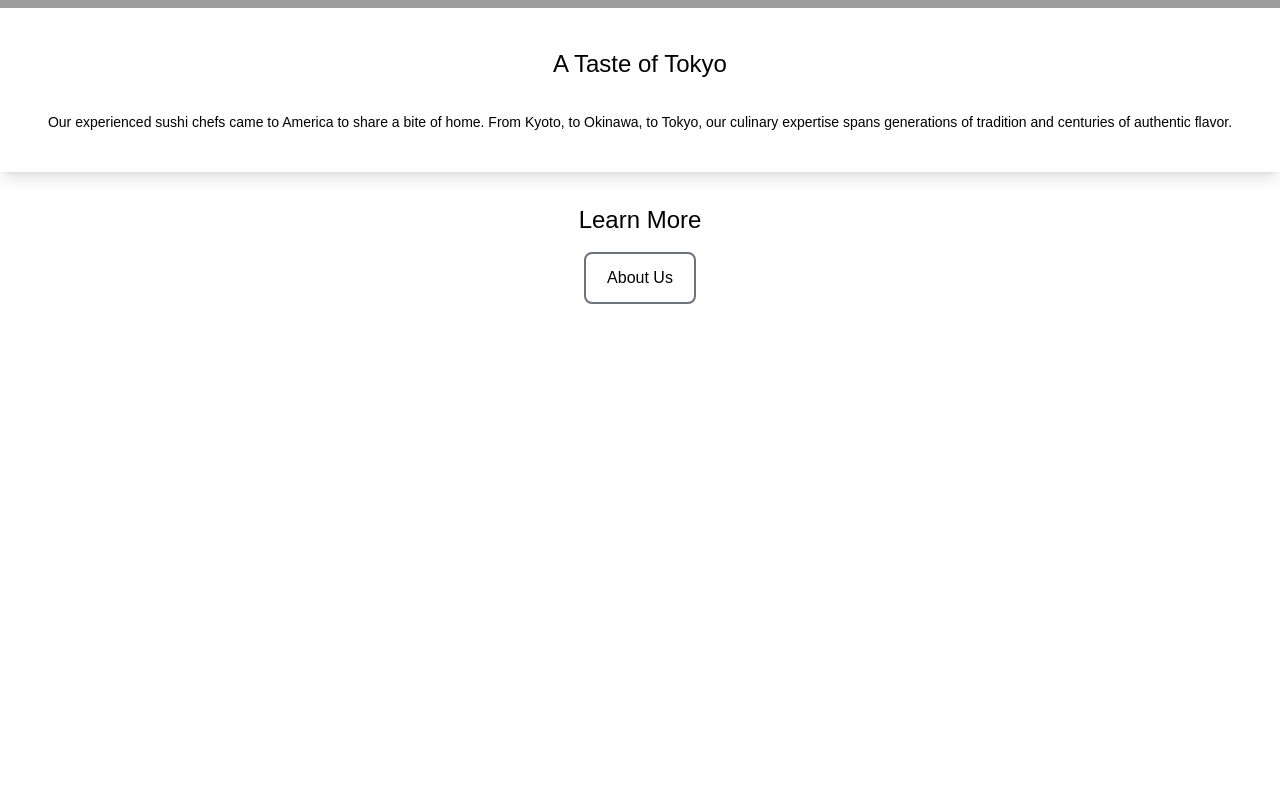
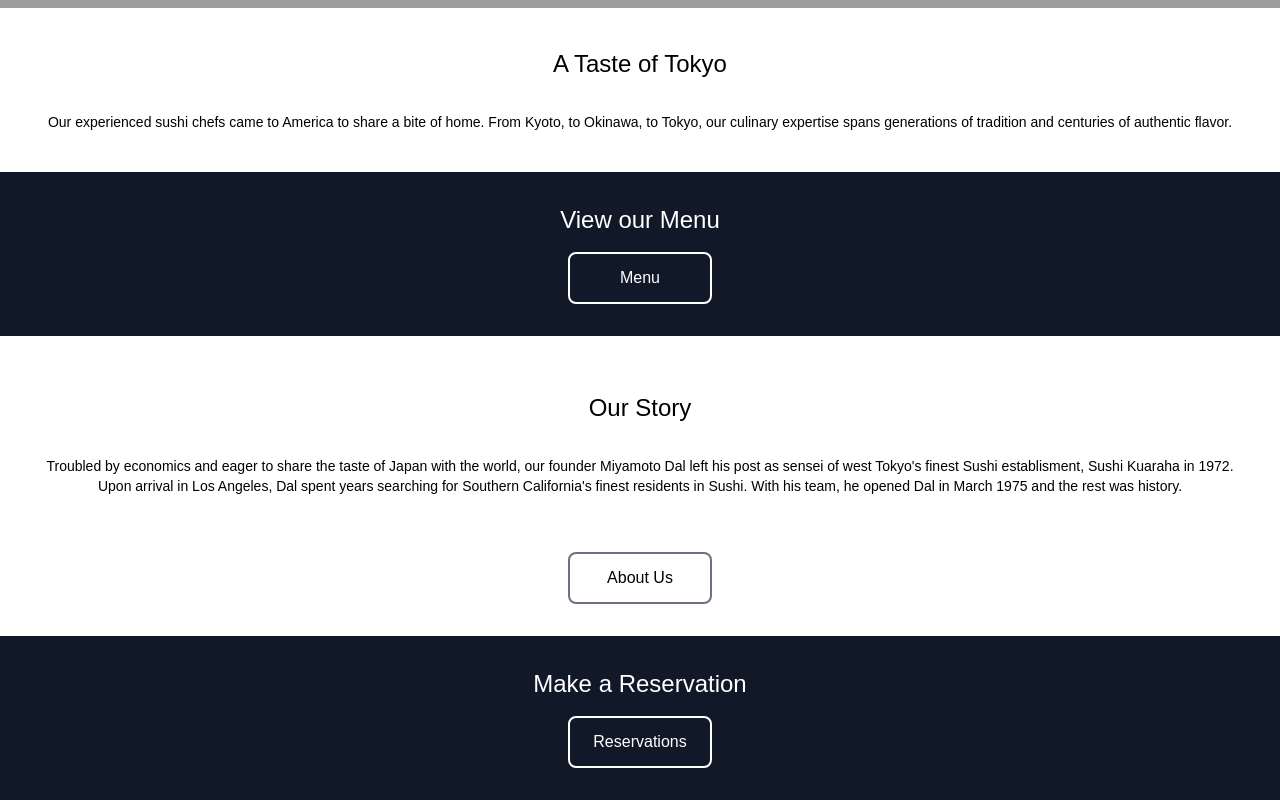
Before and after one commit to lucas-amberg/next-restaurant, a Next.js app: page / in a window 1280 px wide. Shown: the part 312-1112 px from the top of the page. Before the commit the page ends 864 px from the top, so only its background shows below. Built offline with nearby package versions, Linux system fonts and the light colour scheme; grey boxes are pictures that could not be loaded; a web font is replaced by a local one.

Commit message:
Create our story section on homepage and add reservation button

```diff
--- a/app/page.tsx
+++ b/app/page.tsx
@@ -3,6 +3,8 @@
 import HeaderDesc from "@/app/ui/layout/HeaderDesc";
 import FancyButton from "./ui/layout/FancyButton";
 import SushiText from "@/app/ui/layout/homepage-components/SushiText";
+
+import Link from "next/link";
 
 import { Metadata } from "next";
 
@@ -27,15 +29,35 @@ export default function Home() {
         <SushiText/>
       </div>
       <HeaderDesc
+        twClass="shadow-lg"
         header="A Taste of Tokyo"
         description="Our experienced sushi chefs came to America to share a
         bite of home. From Kyoto, to Okinawa, to Tokyo, our culinary expertise
         spans generations of tradition and centuries of authentic flavor."
       />
       <FancyButton
-        title={'Learn More'}
-        buttonTitle={'About Us'}
-        href={'about-us'}
+        title={'View our Menu'}
+        buttonTitle={'Menu'}
+        href={'menu'}
+        dark={true}
+      />
+      <div className="flex flex-col items-center p-4">
+        <HeaderDesc
+          header="Our Story"
+          description="Troubled by economics and eager to share the taste of Japan with
+          the world, our founder Miyamoto Dal left his post as sensei of west Tokyo's
+          finest Sushi establisment, Sushi Kuaraha in 1972. Upon arrival in Los Angeles, Dal spent
+          years searching for Southern California's finest residents in Sushi. With his team,
+          he opened Dal in March 1975 and the rest was history."
+        />
+        <Link className='bg-transparent border-gray-500 border-solid border-2 rounded-lg p-3 m-4 block w-36 text-center'
+        href={`/about-us`}>About Us</Link>
+      </div>
+      <FancyButton
+        title={'Make a Reservation'}
+        buttonTitle="Reservations"
+        href={'reservations'}
+        dark={true}
       />
     </main>
   )
--- a/app/ui/layout/FancyButton.tsx
+++ b/app/ui/layout/FancyButton.tsx
@@ -1,11 +1,24 @@
 import Link from "next/link"
 
 //The purpose of this component is to create a button component which looks good on any page
-export default function FancyButton({title, buttonTitle, href}: {title?: string, buttonTitle: string, href: string}) {
+export default function FancyButton({title, buttonTitle, href, dark}: {title?: string, buttonTitle: string, href: string, dark: boolean}) {
+
+  let darkClass = {
+    background: '',
+    text: '',
+    border: 'border-gray-500'
+  }
+
+  if (dark) {
+    darkClass.background = 'bg-gray-900',
+    darkClass.border= 'border-white',
+    darkClass.text = 'text-white'
+  }
+
   return(
-    <div className="flex flex-col items-center justify-center p-8 gap-4">
+    <div className={`${darkClass.background} ${darkClass.text} flex flex-col items-center justify-center p-8 gap-4`}>
       <h1 className="text-2xl text-center ">{title}</h1>
-      <Link className='bg-transparent border-gray-500 border-solid border-2 rounded-lg p-3 block w-28 text-center'
+      <Link className={`bg-transparent ${darkClass.border} border-solid border-2 rounded-lg p-3 block w-36 text-center`}
         href={`/${href}`}>{buttonTitle}</Link>
     </div>
   )
--- a/app/ui/layout/HeaderDesc.tsx
+++ b/app/ui/layout/HeaderDesc.tsx
@@ -3,9 +3,9 @@ const inter = Inter({ subsets: ['latin'] })
 
 //This component is a simple item which returns a bold heading title and a smaller
 //description
-export default function HeaderDesc({header, description}: {header?: string, description?: string}) {
+export default function HeaderDesc({header, description, twClass}: {header?: string, description?: string, twClass?: string}) {
   return(
-    <div className="w-screen text-center p-6 shadow-lg">
+    <div className={`${twClass} w-screen text-center p-6`}>
       <h1 className="text-bold text-2xl p-4">{header}</h1>
       <div className={`text-sm p-4`}>{description}</div>
     </div>
```
